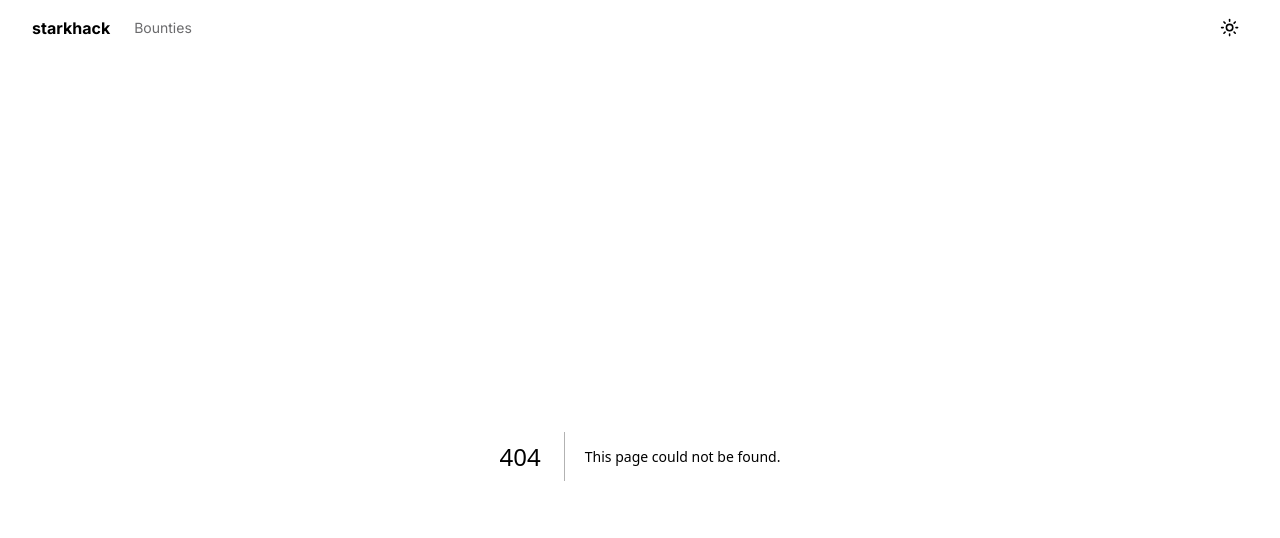
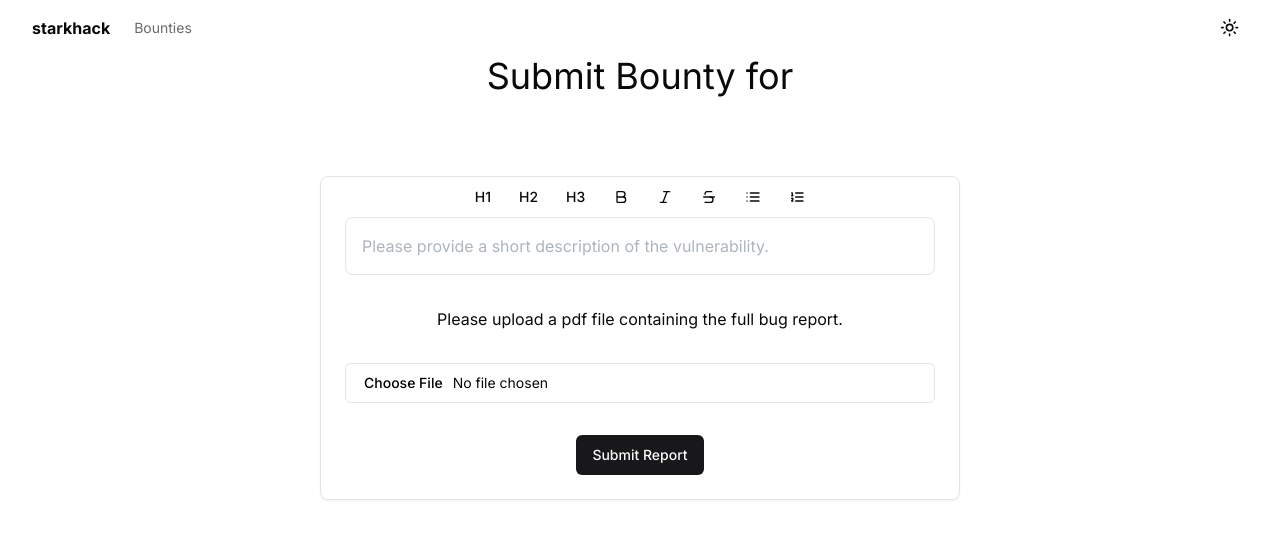
Before and after one commit to RohaanMooken/StarkHack, a Next.js app in the folder frontend/: page /bounties/submit/1 in a window 1280 px wide. Before the commit this address had no page. Shown: the top 538 px of the page. Built offline with nearby package versions, Linux system fonts and the light colour scheme; no server answers.

Commit message:
Create submit page

```diff
--- /dev/null
+++ b/frontend/src/app/bounties/submit/[id]/page.js
@@ -0,0 +1,68 @@
+"use client";
+import { Card, CardContent } from "@/components/ui/card";
+import { useState } from "react";
+import { siteConfig } from "@/config/site";
+import { Editor } from "@/components/editor";
+import { useEffect } from "react";
+import { Input } from "@/components/ui/input";
+import { Button } from "@/components/ui/button";
+
+export default function SubmitBountyPage({ params }) {
+	const [isLoading, setIsLoading] = useState(true);
+	const [data, setData] = useState([]);
+
+	const [editorContent, setEditorContent] = useState("");
+    const [pdf, setPdf] = useState("");
+
+	useEffect(() => {
+		fetch(`${siteConfig.backendURL}/bounties?id=${params.id}`)
+			.then((response) => response.json())
+			.then((data) => {
+				setData(data);
+				setIsLoading(false);
+			})
+			.catch((error) => {
+				console.log(error);
+				setIsLoading(false);
+			});
+	}, []);
+
+	// Submit the report to the server
+	async function handleSubmit(e) {
+		e.preventDefault();
+
+        const formData = new FormData();
+        formData.append("short_description", editorContent);
+        formData.append("pdf", pdf);
+
+		const res = await fetch(`${siteConfig.backendURL}/bounties/?id=${params.id}`, {
+			method: "POST",
+			body: formData,
+		}).catch((err) => console.error(err));
+	}
+
+	return isLoading ? (
+		<div>Loading...</div>
+	) : (
+		<div className="flex flex-col items-center space-y-20">
+			<h1>Submit Bounty for {data.name}</h1>
+			<Card className="w-6/12">
+				<CardContent className="flex flex-col items-center space-y-8">
+					<Editor
+						setEditorContent={setEditorContent}
+						className="!w-full"
+						editorPlaceholder={`Please provide a short description of the vulnerability.`}
+						// editorPlaceholder="Please provide a short description of the vulnerability."
+					/>
+					<p>
+						Please upload a pdf file containing the full bug report.
+					</p>
+					<Input id="pdf" type="file" accept=".pdf" onChange={(e) => setPdf(e.target.files[0])}/>
+					<Button onClick={(e) => handleSubmit(e)}>
+						Submit Report
+					</Button>
+				</CardContent>
+			</Card>
+		</div>
+	);
+}
```
